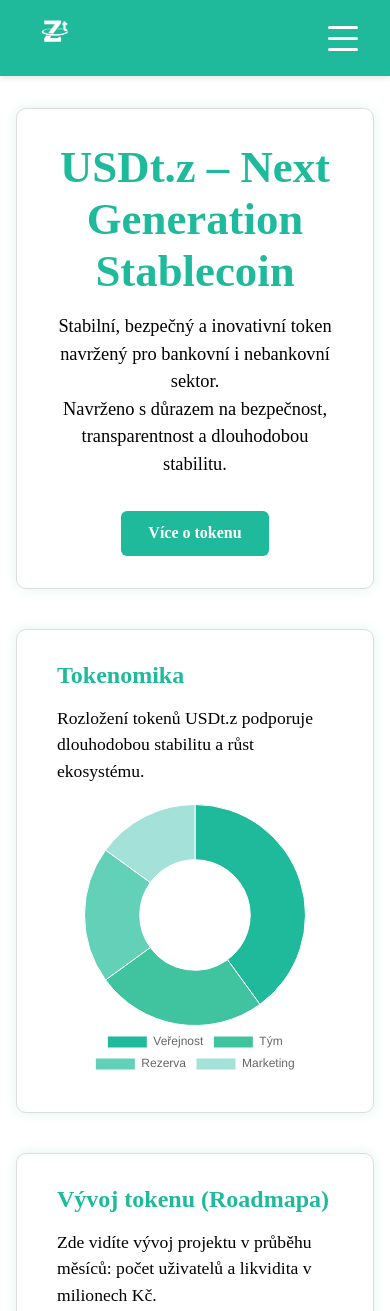
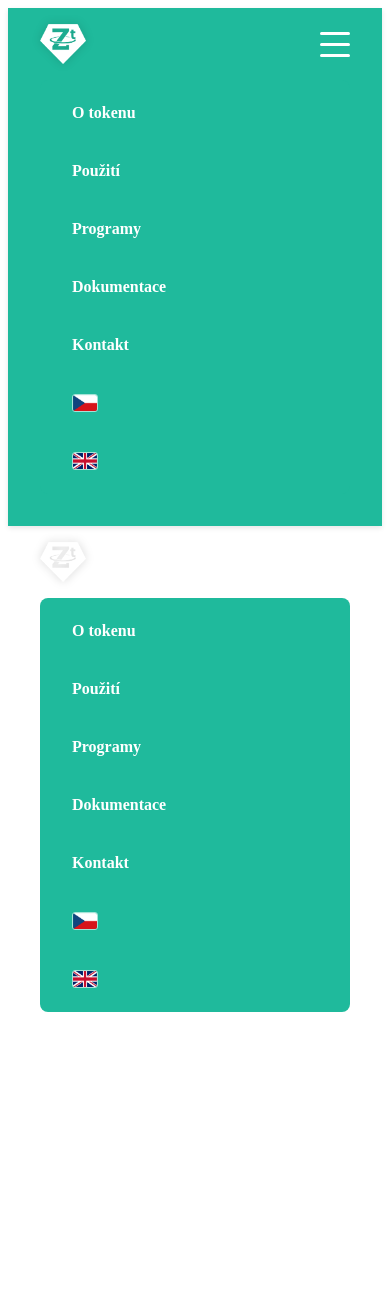
Before and after one commit to petrholoubek/USDTz-Premium, a plain HTML site: page index.html in a window 390 px wide. Shown: the top 1311 px of the page. After the commit the page ends 1052 px from the top, so only its background shows below. Drawn offline with nearby package versions, Linux system fonts and the light colour scheme.

Commit message:
Update index.html
Signed-off-by: petrholoubek <sca.sca@centrum.cz>

```diff
--- a/index.html
+++ b/index.html
@@ -1,20 +1,39 @@
-<!DOCTYPE html>
-<html lang="cs">
-<head>
-<meta charset="UTF-8" />
-<meta name="viewport" content="width=device-width, initial-scale=1" />
-<title>USDt.z – Next Generation Stablecoin</title>
+<header>
+ <nav>
+   <a href="/USDTz-Premium/index.html" class="logo" aria-label="Přejít na domovskou stránku">
+     <img src="/USDTz-Premium/img/flags/logo-white.png" alt="USDt.z Logo" />
+   </a>
+
+   <input type="checkbox" id="menu-toggle" />
+   <label for="menu-toggle" aria-label="Otevřít menu">
+     <span></span>
+     <span></span>
+     <span></span>
+   </label>
+
+   <ul class="menu" role="menubar" aria-label="Hlavní navigace">
+     <li role="none"><a href="/USDTz-Premium/pages/about.html" role="menuitem">O tokenu</a></li>
+     <li role="none"><a href="/USDTz-Premium/pages/usecases.html" role="menuitem">Použití</a></li>
+     <li role="none"><a href="/USDTz-Premium/pages/programs.html" role="menuitem">Programy</a></li>
+     <li role="none"><a href="/USDTz-Premium/pages/docs.html" role="menuitem">Dokumentace</a></li>
+     <li role="none"><a href="/USDTz-Premium/pages/contact.html" role="menuitem">Kontakt</a></li>
+
+     <li role="none">
+       <a href="/USDTz-Premium/index.html" title="Česky" role="menuitem" aria-label="Česká verze">
+         <img src="/USDTz-Premium/img/flags/cz.png" alt="Česká vlajka" class="flag" />
+       </a>
+     </li>
+     <li role="none">
+       <a href="/USDTz-Premium/index_en.html" title="English" role="menuitem" aria-label="Anglická verze">
+         <img src="/USDTz-Premium/img/flags/en.png" alt="Anglická vlajka" class="flag" />
+       </a>
+     </li>
+   </ul>
+ </nav>
+</header>
+
 <style>
- * { margin: 0; padding: 0; box-sizing: border-box; }
- #msg_body {
-   font-family: 'Segoe UI', Tahoma, Geneva, Verdana, sans-serif;
-   background: #f8f9fa;
-   color: #222;
-   min-height: 100vh;
-   display: flex;
-   flex-direction: column;
- }
-
+/* Základní styly menu */
 header {
  background: rgb(31,186,156);
  box-shadow: 0 2px 5px rgba(0,0,0,0.1);
@@ -34,8 +53,10 @@
 .logo img {
  height: 40px;
  cursor: pointer;
+ filter: drop-shadow(0 0 5px rgba(0,0,0,0.15));
 }
 
+/* Menu - desktop */
 ul.menu {
  list-style: none;
  display: flex;
@@ -65,7 +86,10 @@
  border: 1px solid rgba(255,255,255,0.6);
 }
 
- #menu-toggle { display: none; }
+/* Hamburger button - mobile */
+#menu-toggle {
+ display: none;
+}
 label[for="menu-toggle"] {
  display: none;
  cursor: pointer;
@@ -81,8 +105,11 @@
  border-radius: 2px;
 }
 
+/* Responsive styles */
 @media (max-width: 768px) {
-   label[for="menu-toggle"] { display: flex; }
+ label[for="menu-toggle"] {
+   display: flex;
+ }
  ul.menu {
    display: none;
    flex-direction: column;
@@ -93,255 +120,120 @@
    border-radius: 8px;
    padding: 1rem 2rem;
  }
-   ul.menu li { width: 100%; }
-   ul.menu li a { display: block; width: 100%; font-size: 1.1rem; padding: 0.5rem 0; }
-   #menu-toggle:checked + label + ul.menu { display: flex; }
+ ul.menu li {
+   width: 100%;
  }
-
- main { flex: 1; max-width: 1200px; margin: 2rem auto 3rem; padding: 0 1rem; }
-
- section {
-   background: #fff;
-   border: 1px solid #ddd;
-   border-radius: 10px;
-   box-shadow: 0 0 12px rgb(31 186 156 / 0.15);
-   padding: 2rem 2.5rem;
-   margin-bottom: 2.5rem;
-   max-width: 900px;
-   margin-left: auto;
-   margin-right: auto;
+ ul.menu li a {
+   display: block;
+   width: 100%;
+   font-size: 1.1rem;
+   padding: 0.5rem 0;
  }
- h1, h2 { color: rgb(31,186,156); margin-bottom: 1rem; }
- h1 { font-size: 2.8rem; text-align: center; }
- p { font-size: 1.1rem; line-height: 1.5; margin-bottom: 1.25rem; }
- .btn {
-   background-color: rgb(31,186,156);
-   color: white;
-   padding: 0.85rem 1.7rem;
-   border: none;
-   border-radius: 6px;
-   cursor: pointer;
-   font-weight: 700;
-   text-decoration: none;
-   display: inline-block;
-   transition: background-color 0.3s ease;
-   margin-top: 1rem;
+ #menu-toggle:checked + label + ul.menu {
+   display: flex;
  }
- .btn:hover { background-color: #1eab91; }
+}
 </style>
-</head>
-<body>
-<header>
 <nav>
-   <a href="/USDTz-Premium/index.html" class="logo">
-     <img src="/USDTz-Premium/logo.png" alt="USDt.z Logo" />
+ <a href="/USDTz-Premium/index.html" class="logo" aria-label="Přejít na domovskou stránku">
+   <img src="/USDTz-Premium/img/flags/logo-white.png" alt="USDt.z Logo" />
  </a>
 
  <input type="checkbox" id="menu-toggle" />
-   <label for="menu-toggle">
+ <label for="menu-toggle" aria-label="Otevřít menu">
    <span></span>
    <span></span>
    <span></span>
  </label>
 
-   <ul class="menu">
-     <li><a href="/USDTz-Premium/pages/about.html">O tokenu</a></li>
-     <li><a href="/USDTz-Premium/pages/usecases.html">Použití</a></li>
-     <li><a href="/USDTz-Premium/pages/programs.html">Programy</a></li>
-     <li><a href="/USDTz-Premium/pages/docs.html">Dokumentace</a></li>
-     <li><a href="/USDTz-Premium/pages/contact.html">Kontakt</a></li>
-     <li>
-       <a href="/USDTz-Premium/index.html"><img src="/USDTz-Premium/img/flags/cz.png" alt="Česká vlajka" class="flag" /></a>
+ <ul class="menu" role="menubar" aria-label="Hlavní navigace">
+   <li role="none"><a href="/USDTz-Premium/pages/about.html" role="menuitem">O tokenu</a></li>
+   <li role="none"><a href="/USDTz-Premium/pages/usecases.html" role="menuitem">Použití</a></li>
+   <li role="none"><a href="/USDTz-Premium/pages/programs.html" role="menuitem">Programy</a></li>
+   <li role="none"><a href="/USDTz-Premium/pages/docs.html" role="menuitem">Dokumentace</a></li>
+   <li role="none"><a href="/USDTz-Premium/pages/contact.html" role="menuitem">Kontakt</a></li>
+
+   <li role="none">
+     <a href="/USDTz-Premium/index.html" title="Česky" role="menuitem" aria-label="Česká verze">
+       <img src="/USDTz-Premium/img/flags/cz.png" alt="Česká vlajka" class="flag" />
+     </a>
    </li>
-     <li>
-       <a href="/USDTz-Premium/index_en.html"><img src="/USDTz-Premium/img/flags/en.png" alt="Anglická vlajka" class="flag" /></a>
+   <li role="none">
+     <a href="/USDTz-Premium/index_en.html" title="English" role="menuitem" aria-label="Anglická verze">
+       <img src="/USDTz-Premium/img/flags/en.png" alt="Anglická vlajka" class="flag" />
+     </a>
    </li>
  </ul>
 </nav>
-</header>
 
-<main>
- <section>
-   <h1>USDt.z – Next Generation Stablecoin</h1>
-   <p style="text-align:center; font-size:1.15rem; max-width:600px; margin: 0 auto 1rem;">
-     Stabilní, bezpečný a inovativní token navržený pro bankovní i nebankovní sektor.<br />
-     Navrženo s důrazem na bezpečnost, transparentnost a dlouhodobou stabilitu.
-   </p>
-   <div style="text-align:center;">
-     <a href="/USDTz-Premium/pages/about.html" class="btn">Více o tokenu</a>
-   </div>
- </section>
+<style>
+ /* Hamburger button - mobile */
+ #menu-toggle {
+   display: none;
+ }
+ label[for="menu-toggle"] {
+   display: none;
+   cursor: pointer;
+   width: 30px;
+   height: 25px;
+   flex-direction: column;
+   justify-content: space-between;
+ }
+ label[for="menu-toggle"] span {
+   display: block;
+   height: 3px;
+   background: white;
+   border-radius: 2px;
+ }
 
-
- <section>
-   <h2>Tokenomika</h2>
-   <p>Rozložení tokenů USDt.z podporuje dlouhodobou stabilitu a růst ekosystému.</p>
-   <canvas id="tokenomicsChart" width="400" height="250" aria-label="Graf rozložení tokenů USDt.z" role="img"></canvas>
- </section>
-
-
- <section>
-   <h2>Vývoj tokenu (Roadmapa)</h2>
-   <p>Zde vidíte vývoj projektu v průběhu měsíců: počet uživatelů a likvidita v milionech Kč.</p>
-   <canvas id="roadmapChart" width="600" height="300" aria-label="Graf vývoje tokenu" role="img"></canvas>
- </section>
-
-
- <section class="sectors" aria-label="Bankovní a nebankovní sektor">
-   <div class="sector-box">
-     <div class="sector-icon" aria-hidden="true">🤝</div>
-     <div class="sector-content">
-       <h3>Bankovní sektor</h3>
-       <ul>
-         <li>Bezpečné a stabilní transakce</li>
-         <li>Regulace a compliance</li>
-         <li>Integrace s bankovními systémy</li>
-         <li>Likvidita a kolaterál</li>
-       </ul>
-     </div>
-   </div>
-   <div class="sector-box">
-     <div class="sector-icon" aria-hidden="true">🏦</div>
-     <div class="sector-content">
-       <h3>Nebankovní sektor</h3>
-       <ul>
-         <li>Rychlé swapy a přístup k likviditě</li>
-         <li>Decentralizované finance (DeFi)</li>
-         <li>Transparentnost a auditovatelnost</li>
-         <li>Podpora nebankovních půjček</li>
-       </ul>
-     </div>
-   </div>
- </section>
-
-
- <section>
-   <h2>Aktuální kurz měn a kalkulačka</h2>
-   <div class="flex-row">
-     <table aria-label="Tabulka aktuálních kurzů">
-       <thead>
-         <tr><th>Měna</th><th>Kurz k USDt.z</th></tr>
-       </thead>
-       <tbody id="exchangeRates">
-
-       </tbody>
-     </table>
-
-     <div class="calculator" aria-label="Kalkulačka převodu měn">
-       <label for="amountInput">Zadejte částku:</label>
-       <input type="number" id="amountInput" min="0" step="any" value="1" />
-       <label for="currencyFrom">Z měny:</label>
-       <select id="currencyFrom">
-         <option value="USDTz">USDt.z</option>
-         <option value="BNB">BNB</option>
-         <option value="USD">USD</option>
-         <option value="EUR">EUR</option>
-         <option value="CZK">CZK</option>
-       </select>
-       <label for="currencyTo">Na měnu:</label>
-       <select id="currencyTo">
-         <option value="USDTz">USDt.z</option>
-         <option value="BNB">BNB</option>
-         <option value="USD">USD</option>
-         <option value="EUR">EUR</option>
-         <option value="CZK">CZK</option>
-       </select>
-       <output id="conversionResult" style="margin-top:1rem; display:block; font-weight:700; color:rgb(31,186,156); font-size:1.25rem;">
-         Výsledek: 1 USDt.z
-       </output>
-     </div>
-   </div>
- </section>
-
-
- <section>
-   <h2>Dokumentace</h2>
-   <p>Stáhněte si kompletní bílou knihu nebo si prohlédněte audit tokenu.</p>
-   <div class="button-group">
-     <a href="https://github.com/petrholoubek/USDTz-Premium/blob/main/docs/USDTz_Whitepaper_CS.pdf" target="_blank" class="btn">Stáhnout PDF</a>
-     <a href="/USDTz-Premium/pages/audit.html" target="_blank" class="btn audit">Audit</a>
-   </div>
- </section>
-
-
- <section id="bottom-box" aria-label="Prozkoumejte token">
-   <div class="logo">
-     <img src="https://github.com/petrholoubek/USDTz-Premium/blob/main/logo.png" alt="USDt.z Logo" />
-   </div>
-   <div class="text">Prozkoumejte USDt.z token na:</div>
-   <div class="btn-group">
-     <a href="https://bscscan.com/token/0x913ef7244bed019b95ec5321408ee4ce83e25c01" target="_blank" rel="noopener" class="btn btn-bsc">BscScan</a>
-     <a href="https://www.geckoterminal.com/bsc/pools/0x553b402b3d6f91ea2208c7df61a6d4aa96ccb6191787c20fedb7ae6c9823b280" target="_blank" rel="noopener" class="btn btn-gecko">GeckoTerminal</a>
-   </div>
- </section>
-</main>
-
-<footer>
- &copy; 2025 USDt.z – Next Generation Stablecoin. Všechna práva vyhrazena.
-</footer>
-
-<script src="https://cdn.jsdelivr.net/npm/chart.js@4.3.0/dist/chart.umd.min.js" defer></script>
-<script>
-window.addEventListener('DOMContentLoaded', () => {
- // Tokenomika - donut chart
- const tokenomicsData = {
-   labels: ['Veřejnost', 'Tým', 'Rezerva', 'Marketing'],
-   datasets: [{
-     data: [40, 25, 20, 15],
-     backgroundColor: ['#1fba9c', '#40c4a0', '#63d1b8', '#a3e1d9'],
-     hoverOffset: 30,
-     borderWidth: 1,
-     borderColor: '#fff',
-   }]
- };
- const ctxTokenomics = document.getElementById('tokenomicsChart').getContext('2d');
- new Chart(ctxTokenomics, { type: 'doughnut', data: tokenomicsData, options: { responsive:true, plugins:{ legend:{ position:'bottom' }, tooltip:{ enabled:true }}}});
-
- // Roadmapa - line chart s 2 křivkami
- const roadmapData = {
-   labels: ['Leden','Únor','Březen','Duben','Květen','Červen','Červenec','Srpen','Září','Říjen','Listopad','Prosinec'],
-   datasets:[
-     { label:'Počet uživatelů (tis.)', data:[2,4,8,14,22,32,45,60,80,105,130,160], borderColor:'#1fba9c', backgroundColor:'rgba(31,186,156,0.1)', fill:true, tension:0.3, pointRadius:4, pointHoverRadius:6 },
-     { label:'Likvidita (mil. Kč)', data:[1,2.5,5,9,13,18,25,33,44,56,70,88], borderColor:'#1e88e5', backgroundColor:'rgba(30,136,229,0.1)', fill:true, tension:0.3, pointRadius:4, pointHoverRadius:6 }
-   ]
- };
- const ctxRoadmap = document.getElementById('roadmapChart').getContext('2d');
- new Chart(ctxRoadmap, { type:'line', data:roadmapData, options:{ responsive:true, interaction:{mode:'nearest', intersect:false}, plugins:{ legend:{ position:'top' }, tooltip:{ enabled:true }}, scales:{ y:{ beginAtZero:true, title:{ display:true, text:'Hodnoty'} }, x:{ title:{ display:true, text:'Měsíce' }}}}});
-
- // Kurzovní tabulka
- const exchangeRates = { USDTz:1, BNB:300, USD:1, EUR:1.1, CZK:23 };
- function updateExchangeTable(){
-   const tbody = document.getElementById('exchangeRates');
-   tbody.innerHTML='';
-   for(const [currency, rate] of Object.entries(exchangeRates)){
-     const tr=document.createElement('tr');
-     const tdCurrency=document.createElement('td'); tdCurrency.textContent=currency;
-     const tdRate=document.createElement('td'); tdRate.textContent=rate.toFixed(4);
-     tr.appendChild(tdCurrency); tr.appendChild(tdRate);
-     tbody.appendChild(tr);
+ /* Responsive styles */
+ @media (max-width: 768px) {
+   label[for="menu-toggle"] {
+     display: flex;
+   }
+   ul.menu {
+     display: none;
+     flex-direction: column;
+     width: 100%;
+     margin-top: 1rem;
+     gap: 1rem;
+     background: rgb(31,186,156);
+     border-radius: 8px;
+     padding: 1rem 2rem;
+   }
+   ul.menu li {
+     width: 100%;
+   }
+   ul.menu li a {
+     display: block;
+     width: 100%;
+     font-size: 1.1rem;
+     padding: 0.5rem 0;
+   }
+   #menu-toggle:checked + label + ul.menu {
+     display: flex;
    }
  }
- updateExchangeTable();
 
- // Kalkulačka převodu
- const amountInput=document.getElementById('amountInput');
- const currencyFrom=document.getElementById('currencyFrom');
- const currencyTo=document.getElementById('currencyTo');
- const conversionResult=document.getElementById('conversionResult');
-
- function convert(){
-   const amount=parseFloat(amountInput.value);
-   if(isNaN(amount)||amount<0){ conversionResult.textContent='Zadejte platnou částku.'; return; }
-   const fromRate=exchangeRates[currencyFrom.value];
-   const toRate=exchangeRates[currencyTo.value];
-   const result=amount*(toRate/fromRate);
-   conversionResult.textContent=`Výsledek: ${result.toFixed(4)} ${currencyTo.value}`;
+ ul.menu {
+   list-style: none;
+   display: flex;
+   gap: 1.5rem;
+   align-items: center;
  }
- amountInput.addEventListener('input',convert);
- currencyFrom.addEventListener('change',convert);
- currencyTo.addEventListener('change',convert);
- convert();
-});
-</script>
-</body>
-</html>
+ ul.menu li a {
+   color: white;
+   font-weight: 600;
+   font-size: 1rem;
+   text-decoration: none;
+   transition: color 0.3s ease;
+   display: flex;
+   align-items: center;
+   gap: 0.3rem;
+ }
+ ul.menu li a:hover,
+ ul.menu li a.active {
+   color: #004d40;
+   font-weight: 700;
+ }
+</style>
```
Lines whose indentation alone changed are shown as unchanged.
